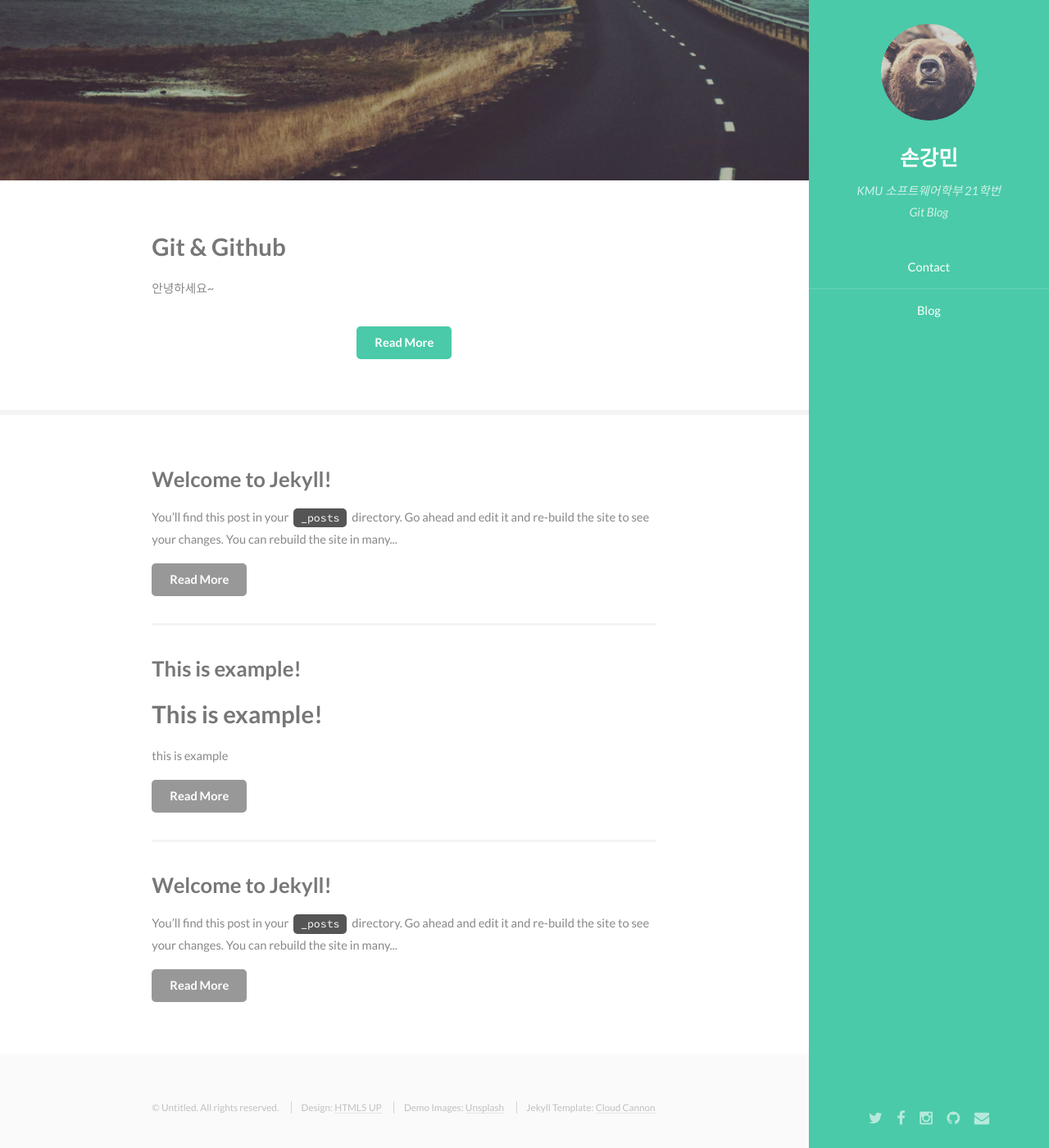
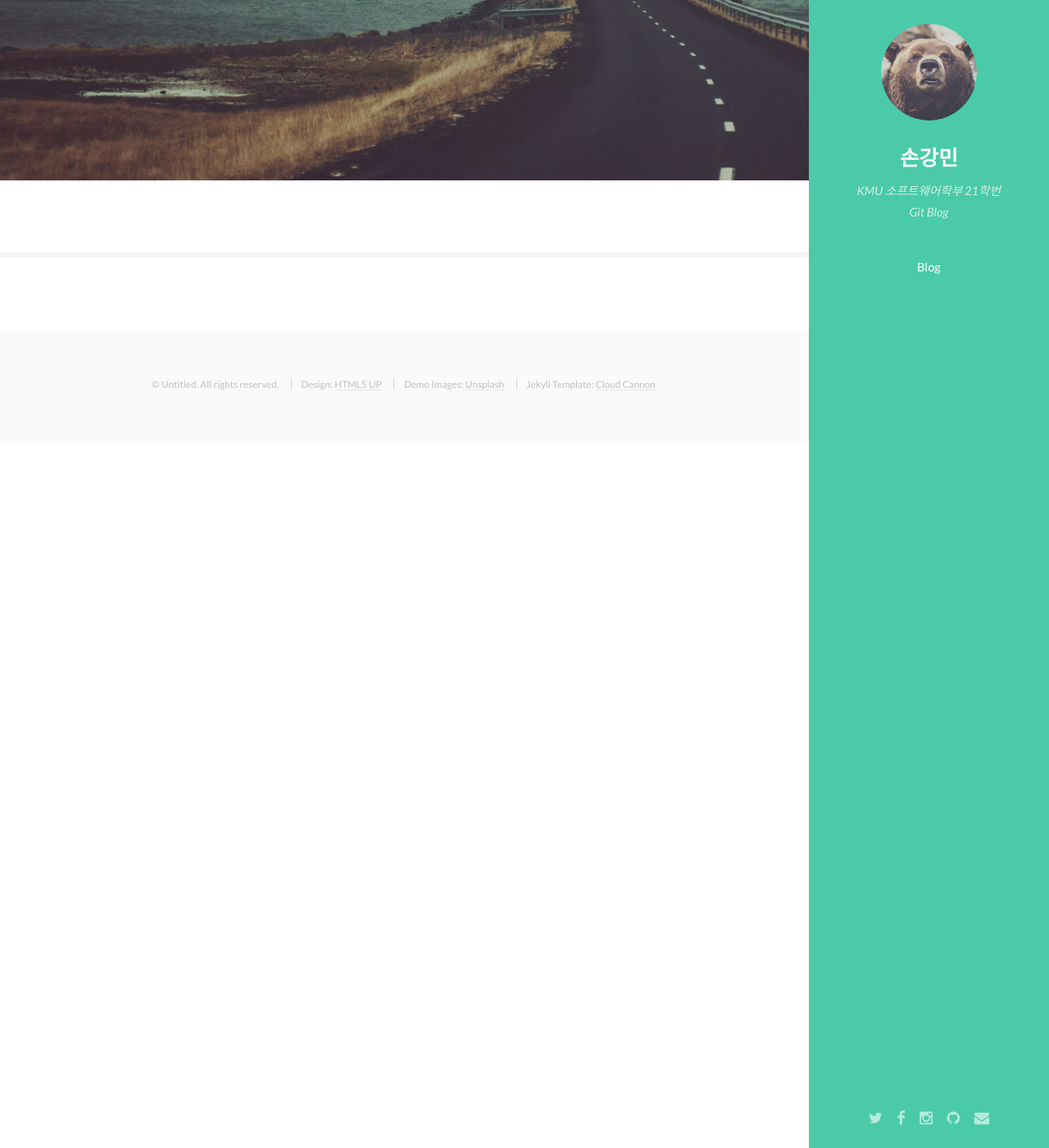
Before and after one commit to Rkda8071/rkda8071.github.io, a Jekyll site: the page built from blog/index.html, in a window 1280 px wide and 1400 px high. Shown: the whole window at 82% size. Built offline with Jekyll 4.4.1, drawn with Linux system fonts in a browser that asks for light colours.

Commit message:
ohhhhhhh

```diff
--- a/_includes/header.html
+++ b/_includes/header.html
@@ -9,7 +9,7 @@
         <nav id="nav">
             <ul>
                 <!-- <li><a href="{{ site.baseurl }}/">Home</a></li> -->
-                <li><a href="{{ site.baseurl }}/contact">Contact</a></li>
+                <!-- <li><a href="{{ site.baseurl }}/contact">Contact</a></li> -->
                 <li><a href="{{ site.baseurl }}/blog">Blog</a></li>
             </ul>
         </nav>
--- a/_posts/2021-11-14-This-is-example.markdown
+++ /dev/null
@@ -1,10 +0,0 @@
----
-layout: post
-title:  "This is example!"
-date:   2021-11-14 00:55:38 +0900
-categories: jekyll parctice
----
-
-## This is example!
-
-this is example
--- a/_posts/2021-11-14-welcome-to-jekyll.markdown
+++ /dev/null
@@ -1,29 +0,0 @@
----
-layout: post
-title:  "Welcome to Jekyll!"
-date:   2021-11-14 00:41:38 +0900
-categories: jekyll update
----
-You’ll find this post in your `_posts` directory. Go ahead and edit it and re-build the site to see your changes. You can rebuild the site in many different ways, but the most common way is to run `jekyll serve`, which launches a web server and auto-regenerates your site when a file is updated.
-
-Jekyll requires blog post files to be named according to the following format:
-
-`YEAR-MONTH-DAY-title.MARKUP`
-
-Where `YEAR` is a four-digit number, `MONTH` and `DAY` are both two-digit numbers, and `MARKUP` is the file extension representing the format used in the file. After that, include the necessary front matter. Take a look at the source for this post to get an idea about how it works.
-
-Jekyll also offers powerful support for code snippets:
-
-{% highlight ruby %}
-def print_hi(name)
-  puts "Hi, #{name}"
-end
-print_hi('Tom')
-#=> prints 'Hi, Tom' to STDOUT.
-{% endhighlight %}
-
-Check out the [Jekyll docs][jekyll-docs] for more info on how to get the most out of Jekyll. File all bugs/feature requests at [Jekyll’s GitHub repo][jekyll-gh]. If you have questions, you can ask them on [Jekyll Talk][jekyll-talk].
-
-[jekyll-docs]: https://jekyllrb.com/docs/home
-[jekyll-gh]:   https://github.com/jekyll/jekyll
-[jekyll-talk]: https://talk.jekyllrb.com/
--- a/_posts/2021-12-16-Git-&-Github.markdown
+++ /dev/null
@@ -1,8 +0,0 @@
----
-layout: post
-title:  "Git & Github"
-date:   2021-12-16 13:10:00 + 0900
-categories: assignment
----
-
-안녕하세요~
--- a/_posts/2021-12-16-welcome-to-jekyll.markdown
+++ /dev/null
@@ -1,29 +0,0 @@
----
-layout: post
-title:  "Welcome to Jekyll!"
-date:   2021-12-16 01:23:08 +0900
-categories: jekyll update
----
-You’ll find this post in your `_posts` directory. Go ahead and edit it and re-build the site to see your changes. You can rebuild the site in many different ways, but the most common way is to run `jekyll serve`, which launches a web server and auto-regenerates your site when a file is updated.
-
-Jekyll requires blog post files to be named according to the following format:
-
-`YEAR-MONTH-DAY-title.MARKUP`
-
-Where `YEAR` is a four-digit number, `MONTH` and `DAY` are both two-digit numbers, and `MARKUP` is the file extension representing the format used in the file. After that, include the necessary front matter. Take a look at the source for this post to get an idea about how it works.
-
-Jekyll also offers powerful support for code snippets:
-
-{% highlight ruby %}
-def print_hi(name)
-  puts "Hi, #{name}"
-end
-print_hi('Tom')
-#=> prints 'Hi, Tom' to STDOUT.
-{% endhighlight %}
-
-Check out the [Jekyll docs][jekyll-docs] for more info on how to get the most out of Jekyll. File all bugs/feature requests at [Jekyll’s GitHub repo][jekyll-gh]. If you have questions, you can ask them on [Jekyll Talk][jekyll-talk].
-
-[jekyll-docs]: https://jekyllrb.com/docs/home
-[jekyll-gh]:   https://github.com/jekyll/jekyll
-[jekyll-talk]: https://talk.jekyllrb.com/
```
Also changed, not shown: 1 other file.
